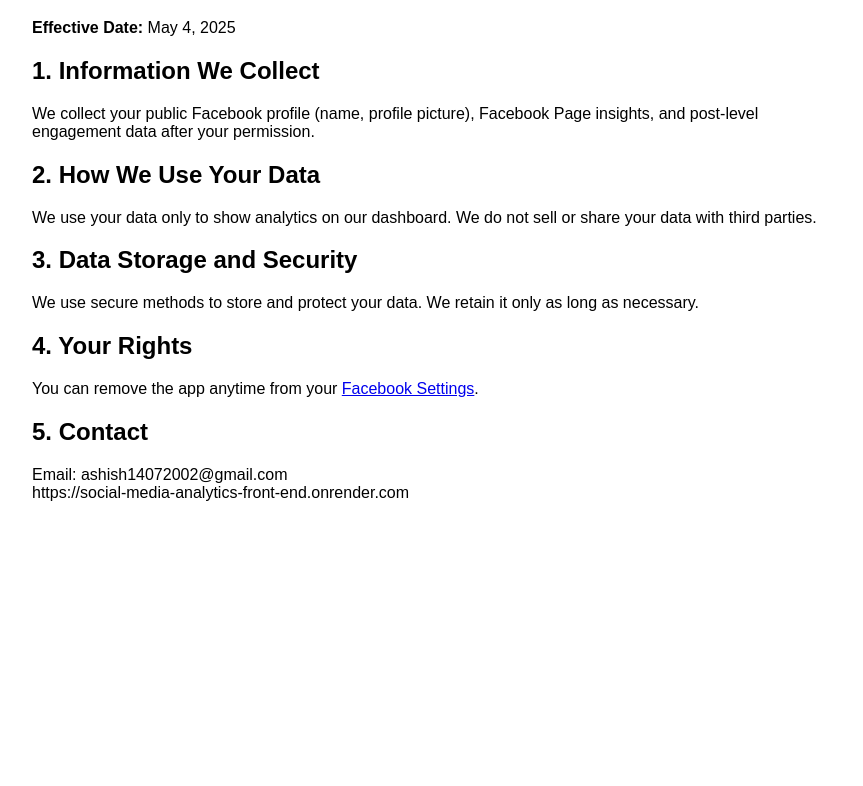
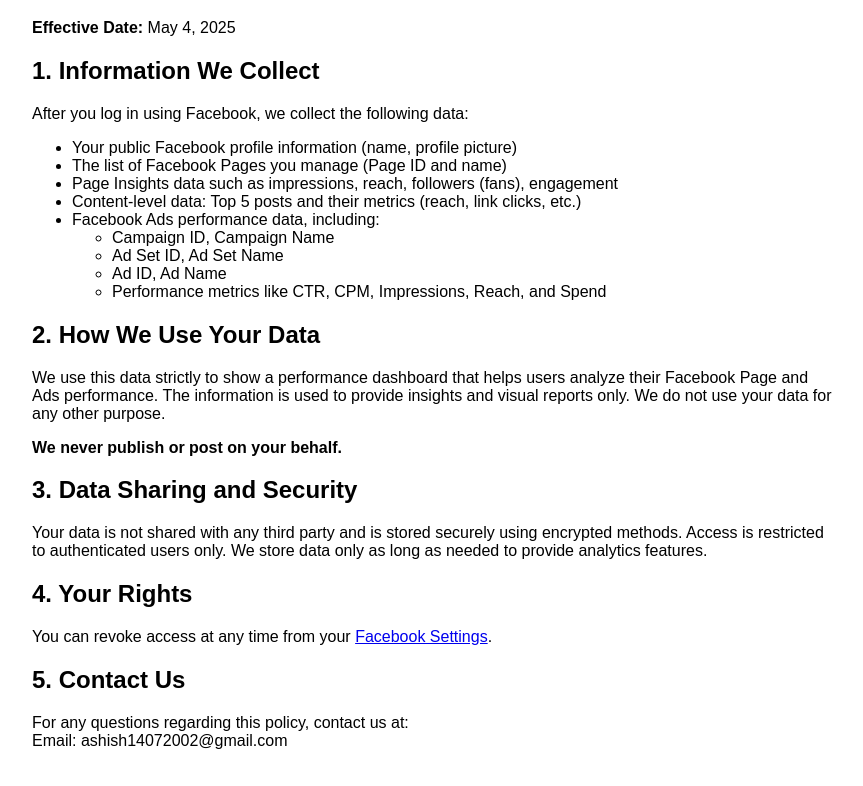
Before and after one commit to asheesh-yadav/privacy-policy, a plain HTML site: page index.html in a window 1280 px wide. Shown: the part 81-867 px from the top of the page, without its empty margins (208-1071 px from the left). Before the commit the page ends 800 px from the top, so only its background shows below. Drawn offline with Linux system fonts and the light colour scheme.

Commit message:
Update index.html

```diff
--- a/index.html
+++ b/index.html
@@ -10,18 +10,45 @@
   <p><strong>Effective Date:</strong> May 4, 2025</p>
 
   <h2>1. Information We Collect</h2>
-  <p>We collect your public Facebook profile (name, profile picture), Facebook Page insights, and post-level engagement data after your permission.</p>
+  <p>After you log in using Facebook, we collect the following data:</p>
+  <ul>
+    <li>Your public Facebook profile information (name, profile picture)</li>
+    <li>The list of Facebook Pages you manage (Page ID and name)</li>
+    <li>Page Insights data such as impressions, reach, followers (fans), engagement</li>
+    <li>Content-level data: Top 5 posts and their metrics (reach, link clicks, etc.)</li>
+    <li>Facebook Ads performance data, including:
+      <ul>
+        <li>Campaign ID, Campaign Name</li>
+        <li>Ad Set ID, Ad Set Name</li>
+        <li>Ad ID, Ad Name</li>
+        <li>Performance metrics like CTR, CPM, Impressions, Reach, and Spend</li>
+      </ul>
+    </li>
+  </ul>
 
   <h2>2. How We Use Your Data</h2>
-  <p>We use your data only to show analytics on our dashboard. We do not sell or share your data with third parties.</p>
+  <p>
+    We use this data strictly to show a performance dashboard that helps users analyze their Facebook Page and Ads performance.
+    The information is used to provide insights and visual reports only. We do not use your data for any other purpose.
+  </p>
+  <p><strong>We never publish or post on your behalf.</strong></p>
 
-  <h2>3. Data Storage and Security</h2>
-  <p>We use secure methods to store and protect your data. We retain it only as long as necessary.</p>
+  <h2>3. Data Sharing and Security</h2>
+  <p>
+    Your data is not shared with any third party and is stored securely using encrypted methods.
+    Access is restricted to authenticated users only. We store data only as long as needed to provide analytics features.
+  </p>
 
   <h2>4. Your Rights</h2>
-  <p>You can remove the app anytime from your <a href="https://www.facebook.com/settings?tab=applications" target="_blank">Facebook Settings</a>.</p>
+  <p>
+    You can revoke access at any time from your
+    <a href="https://www.facebook.com/settings?tab=applications" target="_blank">Facebook Settings</a>.
+  </p>
 
-  <h2>5. Contact</h2>
-  <p>Email: ashish14072002@gmail.com<br>https://social-media-analytics-front-end.onrender.com</p>
+  <h2>5. Contact Us</h2>
+  <p>
+    For any questions regarding this policy, contact us at:<br />
+    Email: ashish14072002@gmail.com
+  </p>
 </body>
 </html>
```
